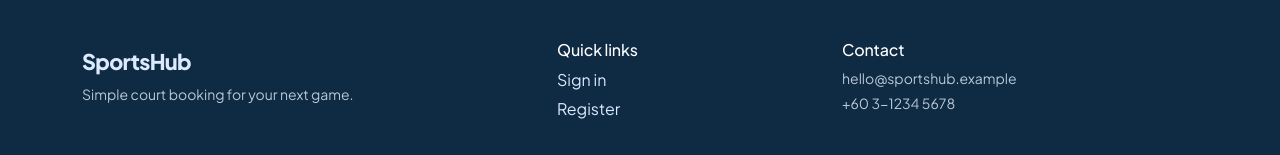
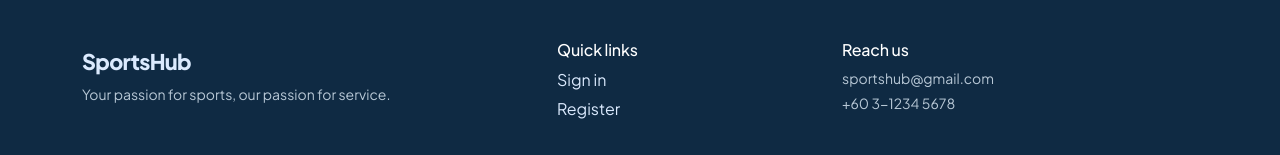
Before and after one commit to najmie57/idvProjSC, a plain HTML site: page index.html in a window 1280 px wide. Shown: the part 589-744 px from the top of the page. Drawn offline with nearby package versions, Linux system fonts and the light colour scheme.

Commit message:
details adjustements

```diff
--- a/index.html
+++ b/index.html
@@ -84,9 +84,9 @@
   <footer class="site-footer">
     <div class="container">
       <div class="row g-4">
-        <div class="col-md-5"><a class="footer-brand" href="index.html">SportsHub</a><p class="mb-0">Simple court booking for your next game.</p></div>
+        <div class="col-md-5"><a class="footer-brand" href="index.html">SportsHub</a><p class="mb-0">Your passion for sports, our passion for service.</p></div>
         <div class="col-6 col-md-3"><h2 class="h6 text-white">Quick links</h2><a href="index.html">Sign in</a><a href="index.html#register">Register</a></div>
-        <div class="col-6 col-md-4"><h2 class="h6 text-white">Contact</h2><p class="mb-1">hello@sportshub.example</p><p class="mb-0">+60 3-1234 5678</p></div>
+        <div class="col-6 col-md-4"><h2 class="h6 text-white">Reach us</h2><p class="mb-1">sportshub@gmail.com</p><p class="mb-0">+60 3-1234 5678</p></div>
       </div>
       <div class="footer-bottom">&copy; 2026 SportsHub Sports Complex &middot; All rights reserved</div>
     </div>
--- a/js/main.js
+++ b/js/main.js
@@ -76,9 +76,9 @@ document.addEventListener('DOMContentLoaded', () => {
       <footer class="site-footer">
         <div class="container">
           <div class="row g-4">
-            <div class="col-md-5"><a class="footer-brand" href="dashboard.html">SportsHub</a><p class="mb-0">Simple court booking for your next game.</p></div>
+            <div class="col-md-5"><a class="footer-brand" href="dashboard.html">SportsHub</a><p class="mb-0">Your passion for sports, our passion for service.</p></div>
             <div class="col-6 col-md-3"><h2 class="h6 text-white">Quick links</h2>${NAV_ITEMS.map(n => `<a href="${n[3]}">${n[1]}</a>`).join('')}</div>
-            <div class="col-6 col-md-4"><h2 class="h6 text-white">Contact</h2><p class="mb-1">hello@sportshub.example</p><p class="mb-0">+60 3-1234 5678</p></div>
+            <div class="col-6 col-md-4"><h2 class="h6 text-white">Reach us</h2><p class="mb-1">sportshub@gmail.com</p><p class="mb-0">+60 3-1234 5678</p></div>
           </div>
           <div class="footer-bottom">&copy; 2026 SportsHub Sports Complex &middot; All rights reserved</div>
         </div>
```
